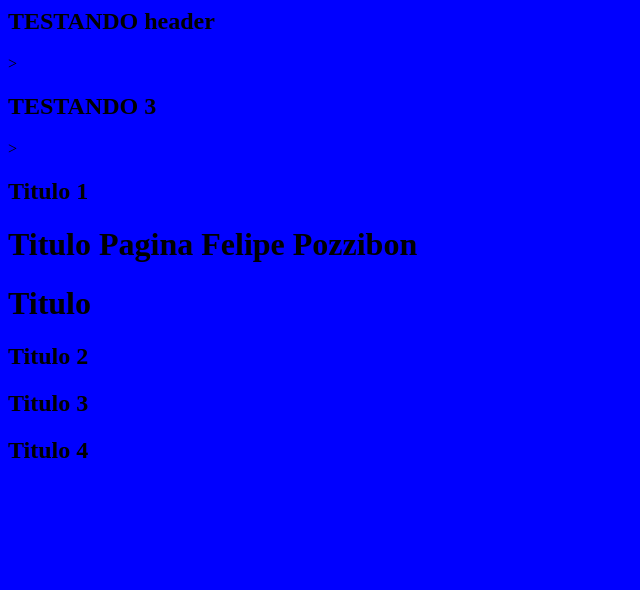
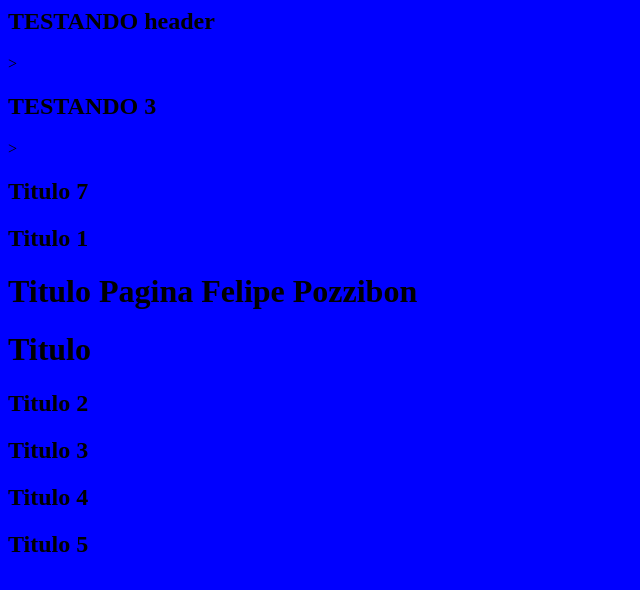
Before and after one commit to felipepozzi/curso-git, a plain HTML site: page index.html in a window 1280 px wide. Shown: the whole page, without its empty margins (0-640 px from the left). Drawn offline with Linux system fonts and the light colour scheme.

Commit message:
teste git-cola

```diff
--- a/index.html
+++ b/index.html
@@ -3,6 +3,7 @@
         <h2>TESTANDO header</h2>>
         <h2>TESTANDO 3</h2>>
         <link rel="stylesheet" href="estilo.css">
+        <h2>Titulo 7 </h2>
     </header>
     <body>
         <h2>Titulo 1 </h2>
@@ -11,5 +12,6 @@
         <h2>Titulo 2 </h2>
         <h2>Titulo 3 </h2>
         <h2>Titulo 4 </h2>
+        <h2>Titulo 5 </h2>
     </body>
 </html>
```
